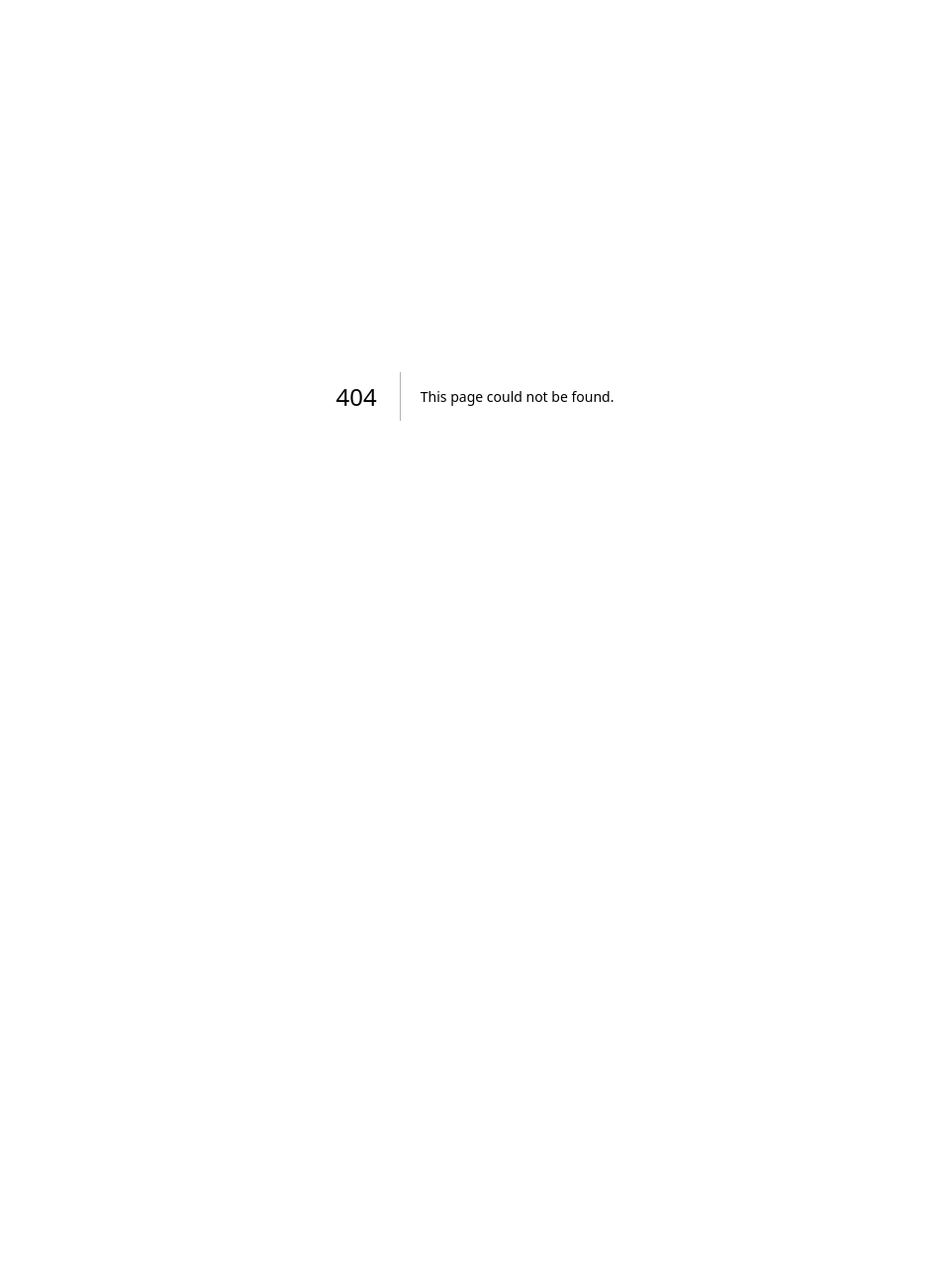
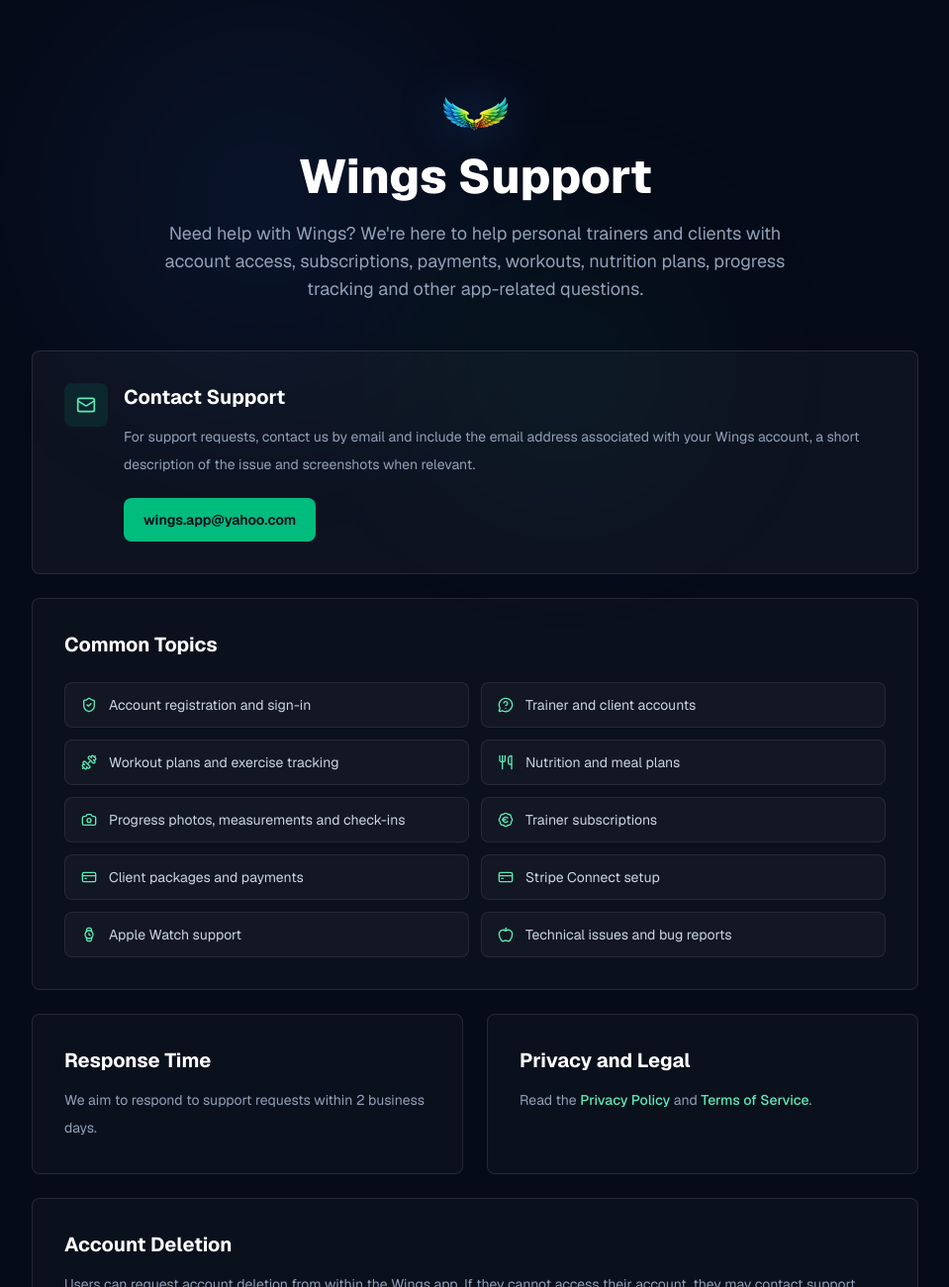
Before and after one commit to PRemus/Wings-site, a Next.js app: page /support in a window 1280 px wide. Before the commit this address had no page. Shown: the top 1300 px of the page at 99% size, without its empty margins (160-1119 px from the left). Before the commit the page ends 800 px from the top, so only its background shows below. Built offline with nearby package versions, Linux system fonts and the light colour scheme.

Commit message:
Add support page

```diff
--- /dev/null
+++ b/app/support/page.tsx
@@ -0,0 +1,218 @@
+import type { Metadata } from "next";
+import Image from "next/image";
+import Link from "next/link";
+import type { ReactNode } from "react";
+import {
+  Apple,
+  BadgeEuro,
+  Camera,
+  CreditCard,
+  Dumbbell,
+  Mail,
+  MessageCircleQuestion,
+  ShieldCheck,
+  Utensils,
+  Watch,
+} from "lucide-react";
+import Footer from "@/components/Footer";
+
+const title = "Wings Support";
+const description =
+  "Get help with Wings accounts, subscriptions, payments, workouts, nutrition, progress tracking and technical issues.";
+
+export const metadata: Metadata = {
+  title,
+  description,
+  alternates: {
+    canonical: "https://www.wingsapp.fit/support",
+  },
+  openGraph: {
+    type: "website",
+    url: "https://www.wingsapp.fit/support",
+    title,
+    description,
+    siteName: "Wings",
+    images: [
+      {
+        url: "/og-image.png",
+        width: 1200,
+        height: 630,
+        alt: "Wings Support",
+      },
+    ],
+  },
+  twitter: {
+    card: "summary_large_image",
+    title,
+    description,
+    images: ["/og-image.png"],
+  },
+};
+
+const commonTopics = [
+  { label: "Account registration and sign-in", icon: ShieldCheck },
+  { label: "Trainer and client accounts", icon: MessageCircleQuestion },
+  { label: "Workout plans and exercise tracking", icon: Dumbbell },
+  { label: "Nutrition and meal plans", icon: Utensils },
+  { label: "Progress photos, measurements and check-ins", icon: Camera },
+  { label: "Trainer subscriptions", icon: BadgeEuro },
+  { label: "Client packages and payments", icon: CreditCard },
+  { label: "Stripe Connect setup", icon: CreditCard },
+  { label: "Apple Watch support", icon: Watch },
+  { label: "Technical issues and bug reports", icon: Apple },
+];
+
+export default function SupportPage() {
+  return (
+    <div className="min-h-screen">
+      <main className="relative overflow-hidden px-4 py-20 sm:px-6 sm:py-24 lg:px-8">
+        <div
+          aria-hidden="true"
+          className="pointer-events-none fixed inset-0 overflow-hidden"
+        >
+          <div
+            className="absolute left-1/3 top-1/4 h-[600px] w-[600px] -translate-x-1/2 -translate-y-1/2 rounded-full opacity-10"
+            style={{
+              background:
+                "radial-gradient(circle, #3B82F6 0%, transparent 70%)",
+              filter: "blur(80px)",
+            }}
+          />
+          <div
+            className="absolute bottom-1/4 right-1/4 h-[460px] w-[460px] rounded-full opacity-[0.07]"
+            style={{
+              background:
+                "radial-gradient(circle, #10B981 0%, transparent 70%)",
+              filter: "blur(80px)",
+            }}
+          />
+        </div>
+
+        <div className="relative z-10 mx-auto max-w-4xl">
+          <header className="mb-12 flex flex-col items-center gap-5 text-center">
+            <Link href="/" aria-label="Wings home">
+              <Image
+                src="/wings-logo.png"
+                alt="Wings"
+                width={68}
+                height={45}
+                className="h-auto object-contain drop-shadow-[0_0_24px_rgba(59,130,246,0.4)]"
+                priority
+              />
+            </Link>
+            <div>
+              <h1 className="text-4xl font-extrabold text-white sm:text-5xl">
+                Wings Support
+              </h1>
+              <p className="mx-auto mt-5 max-w-2xl text-base leading-7 text-slate-400 sm:text-lg">
+                Need help with Wings? We&apos;re here to help personal trainers
+                and clients with account access, subscriptions, payments,
+                workouts, nutrition plans, progress tracking and other
+                app-related questions.
+              </p>
+            </div>
+          </header>
+
+          <div className="space-y-6">
+            <section className="rounded-lg border border-white/10 bg-white/[0.035] p-6 sm:p-8">
+              <div className="flex items-start gap-4">
+                <span className="flex h-11 w-11 shrink-0 items-center justify-center rounded-lg bg-emerald-400/10 text-emerald-300">
+                  <Mail className="h-5 w-5" aria-hidden="true" />
+                </span>
+                <div>
+                  <h2 className="text-xl font-bold text-white">
+                    Contact Support
+                  </h2>
+                  <p className="mt-3 text-sm leading-7 text-slate-400">
+                    For support requests, contact us by email and include the
+                    email address associated with your Wings account, a short
+                    description of the issue and screenshots when relevant.
+                  </p>
+                  <a
+                    href="mailto:wings.app@yahoo.com"
+                    className="mt-5 inline-flex rounded-lg bg-emerald-500 px-5 py-3 text-sm font-semibold text-slate-950 transition hover:bg-emerald-400"
+                  >
+                    wings.app@yahoo.com
+                  </a>
+                </div>
+              </div>
+            </section>
+
+            <section className="rounded-lg border border-white/10 bg-white/[0.025] p-6 sm:p-8">
+              <h2 className="text-xl font-bold text-white">Common Topics</h2>
+              <ul className="mt-6 grid gap-3 sm:grid-cols-2">
+                {commonTopics.map(({ label, icon: Icon }) => (
+                  <li
+                    key={label}
+                    className="flex items-center gap-3 rounded-lg border border-white/8 bg-white/[0.03] px-4 py-3 text-sm text-slate-300"
+                  >
+                    <Icon
+                      className="h-4 w-4 shrink-0 text-emerald-300"
+                      aria-hidden="true"
+                    />
+                    <span>{label}</span>
+                  </li>
+                ))}
+              </ul>
+            </section>
+
+            <section className="grid gap-6 md:grid-cols-2">
+              <InfoPanel title="Response Time">
+                We aim to respond to support requests within 2 business days.
+              </InfoPanel>
+
+              <InfoPanel title="Privacy and Legal">
+                Read the{" "}
+                <Link
+                  href="/privacy-policy"
+                  className="font-medium text-emerald-300 transition hover:text-emerald-200"
+                >
+                  Privacy Policy
+                </Link>{" "}
+                and{" "}
+                <Link
+                  href="/terms-of-service"
+                  className="font-medium text-emerald-300 transition hover:text-emerald-200"
+                >
+                  Terms of Service
+                </Link>
+                .
+              </InfoPanel>
+            </section>
+
+            <section className="rounded-lg border border-white/10 bg-white/[0.025] p-6 sm:p-8">
+              <h2 className="text-xl font-bold text-white">
+                Account Deletion
+              </h2>
+              <p className="mt-3 text-sm leading-7 text-slate-400">
+                Users can request account deletion from within the Wings app. If
+                they cannot access their account, they may contact support using
+                the email address above.
+              </p>
+            </section>
+          </div>
+
+          <p className="mt-10 text-center text-xs text-slate-600">
+            Wings is operated by Poenar Remus PFA.
+          </p>
+        </div>
+      </main>
+      <Footer />
+    </div>
+  );
+}
+
+function InfoPanel({
+  title,
+  children,
+}: {
+  title: string;
+  children: ReactNode;
+}) {
+  return (
+    <section className="rounded-lg border border-white/10 bg-white/[0.025] p-6 sm:p-8">
+      <h2 className="text-xl font-bold text-white">{title}</h2>
+      <p className="mt-3 text-sm leading-7 text-slate-400">{children}</p>
+    </section>
+  );
+}
--- a/components/Footer.tsx
+++ b/components/Footer.tsx
@@ -51,6 +51,12 @@
           <div>
             <p className="text-sm font-semibold text-slate-300">Support</p>
             <div className="mt-4 flex flex-col gap-3 text-sm">
+              <Link
+                href="/support"
+                className="text-slate-500 transition-colors hover:text-white"
+              >
+                Support
+              </Link>
               <a
                 href="mailto:wings.app@yahoo.com"
                 className="break-words text-slate-500 transition-colors hover:text-white"
```
